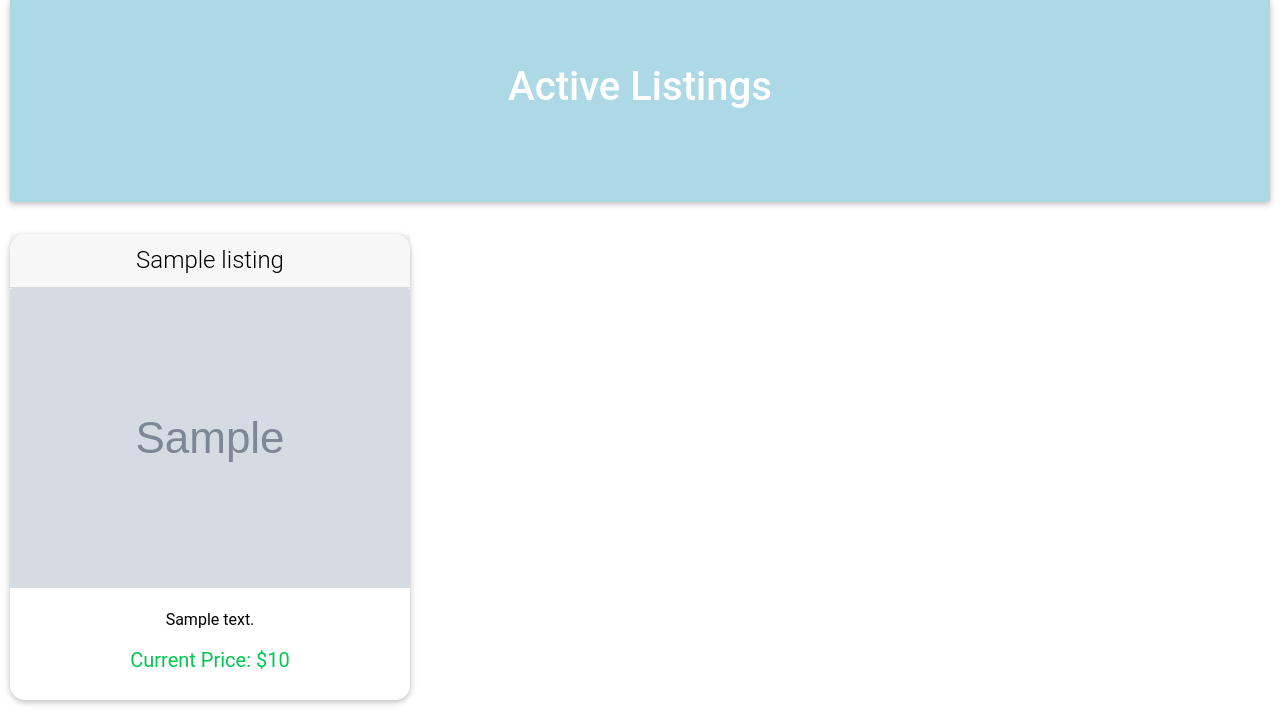
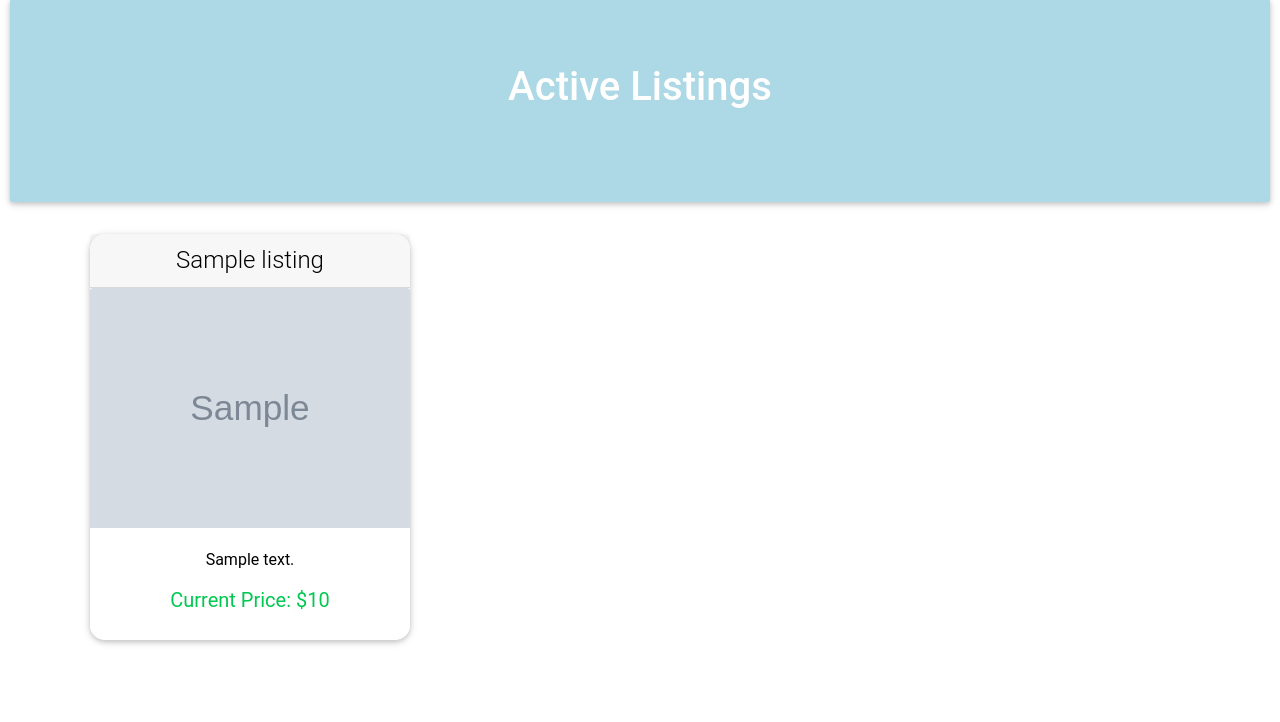
Before and after one commit to thenatural86/ecommerce, a Django app: template auctions/templates/auctions/index.html in a window 1280 px wide. Shown: the part 164-886 px from the top of the page. After the commit the page ends 809 px from the top, so only its background shows below. Run offline with Django 3.2, Linux system fonts and the light colour scheme; the template is opened without the code that fills it: most values are stand-ins (such as "Sample title", 1, 10 or a date in 2020); grey boxes marked "Sample" are stand-in pictures; some libraries are stand-ins or nearby versions.

Commit message:
coloumn styles

```diff
--- a/auctions/templates/auctions/index.html
+++ b/auctions/templates/auctions/index.html
@@ -4,9 +4,9 @@
 <div class="jumbotron text-center" style="background-color: lightblue; background-image: url('');  background-repeat: no-repeat, repeat;  background-size: auto; background-position: left;">
     <h1 class="card-title h1 text-center" style="padding-bottom: 15px; color:white">Active Listings</h1>
 </div>
-    <div class="card-columns" style="border-radius: 15px;">
+    <div class="card-columns " style="border-radius: 15px;margin-left: 5rem;">
         {% for listing in listings %}
-            <div class="card" style="border-radius: 15px; width: 25rem;">
+            <div class="card" style="border-radius: 15px; width: 20rem;">
                 <a style="text-decoration: none" href="{% url 'listing' listing.id %}">
                     <div style="background-color: white;border-radius: 15px;">
                         <h4 class="card-header text-center" style="color: black;">
--- a/auctions/views.py
+++ b/auctions/views.py
@@ -15,6 +15,7 @@ def index(request):
     })
 
 
+@login_required
 def create_listing(request):
     if request.method == "POST":
         item = Listing()
@@ -136,6 +137,7 @@ def remove_watch(request, listing_id):
     # delete listing, bid and watchlist objects
 
 
+@login_required
 def close_bid(request, listing_id):
     winner_obj = Winner()
     item = Listing.objects.get(id=listing_id)
@@ -161,6 +163,7 @@ def close_bid(request, listing_id):
     })
 
 
+@login_required
 def watchlist(request, user):
     watchlist = Watchlist.objects.filter(user=user)
     items = []
@@ -172,6 +175,7 @@ def watchlist(request, user):
     })
 
 
+@login_required
 def comment(request, listing_id):
     comment_obj = Comment()
     comment_obj.comment = request.POST.get("comment")
@@ -189,6 +193,7 @@ def comment(request, listing_id):
     })
 
 
+@login_required
 def categories(request):
     # use set(), instead of List or tuple
     categories = set()
@@ -200,6 +205,7 @@ def categories(request):
     })
 
 
+@login_required
 def goto_category(request, category):
     listings = Listing.objects.filter(category=category)
     return render(request, "auctions/index.html", {
```
Also changed, not shown: db.sqlite3.
